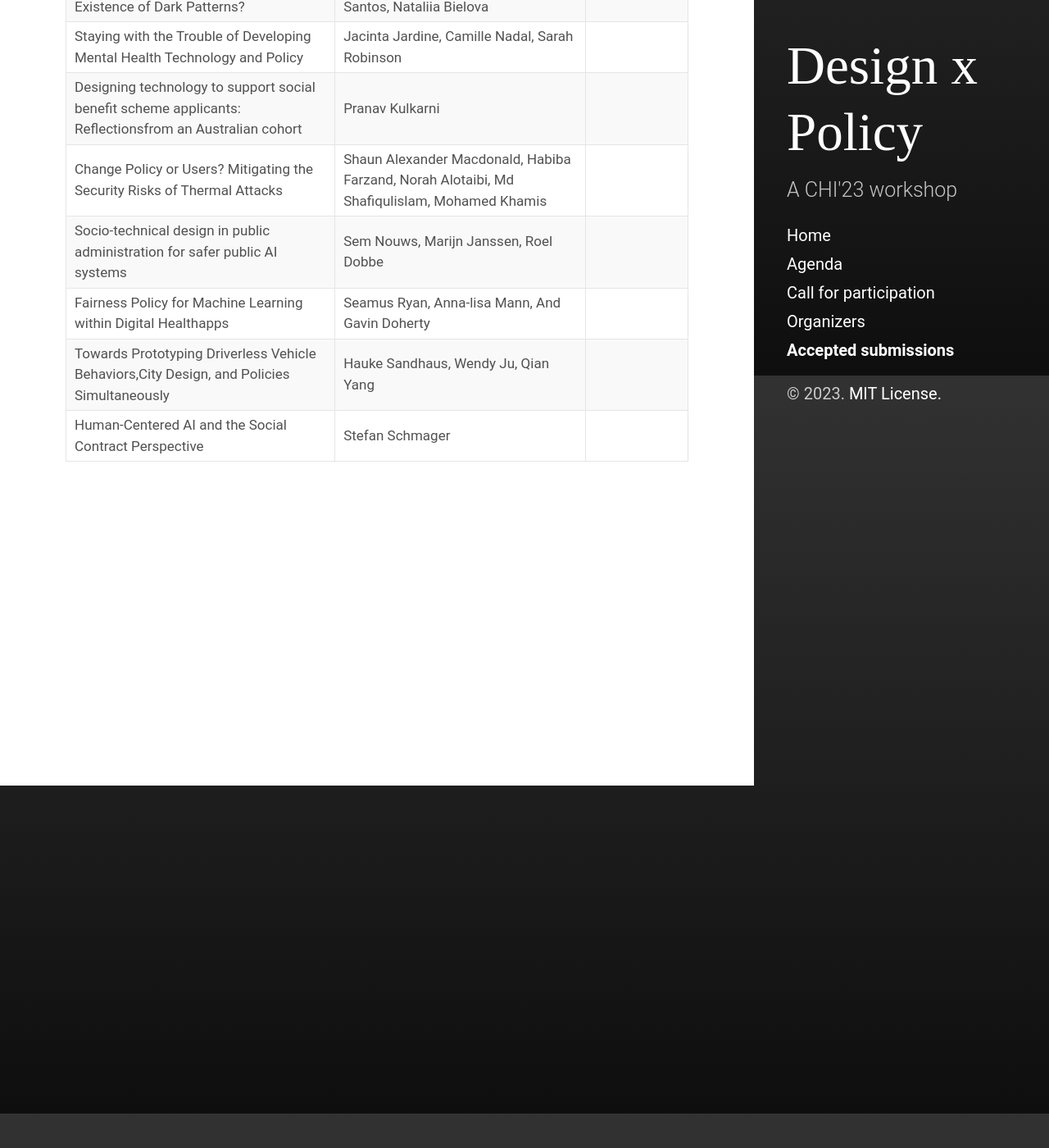
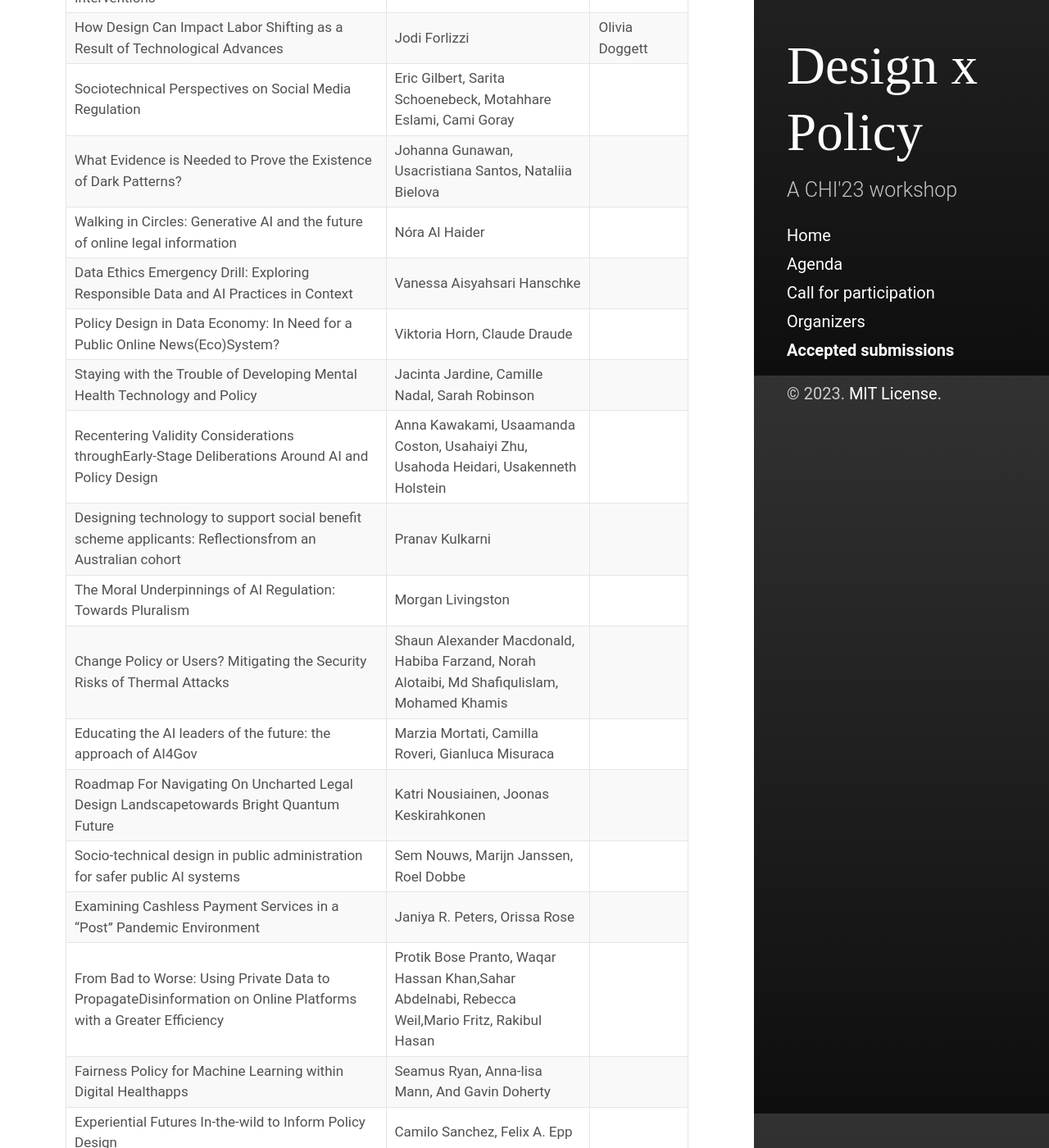
Before and after one commit to yang-qian/designpolicyCHI23, a Jekyll site: the page built from accepted.md, in a window 1280 px wide and 1400 px high, scrolled down 442 px. Shown: the whole window at 82% size. Built offline with Jekyll 4.4.1, drawn with Linux system fonts in a browser that asks for light colours; some of the changed text lies outside the part shown.

Commit message:
Update accepted.md

```diff
--- a/accepted.md
+++ b/accepted.md
@@ -8,13 +8,26 @@ The list of accepted submissions is still being updated as camera-ready versions
 
 | Title                                                                         | Authors                                   | Link to submission |
 |-------------------------------------------------------------------------------|-------------------------------------------|--------------------|
-| How Design Can Impact Labor Shifting as a Result of Technological Advances | Jodi Forlizzi  |   |
+|Professional Ethics by Design: Co-creating Codes of Conduct for ComputationalPractice|Samuel Danzon-Chambaud||
+|Surveillance Technologies and Migrant Farmers in Ontario Greenhouses:Investigating Pathways for Equitable Policy and Technological Interventions|Olivia Doggett||
+| How Design Can Impact Labor Shifting as a Result of Technological Advances | Jodi Forlizzi | Olivia Doggett|
 | Sociotechnical Perspectives on Social Media Regulation     |     Eric Gilbert, Sarita Schoenebeck, Motahhare Eslami, Cami Goray  |                    |
-| What Evidence is Needed to Prove the Existence of Dark Patterns?  |  Johanna Gunawan, Usacristiana Santos, Nataliia Bielova  |                    |
+| What Evidence is Needed to Prove the Existence of Dark Patterns?  |  Johanna Gunawan, Usacristiana Santos, Nataliia Bielova  ||
+|Walking in Circles: Generative AI and the future of online legal information|Nóra Al Haider||
+| Data Ethics Emergency Drill: Exploring Responsible Data and AI Practices in Context | Vanessa Aisyahsari Hanschke | |
+|Policy Design in Data Economy: In Need for a Public Online News(Eco)System?|Viktoria Horn, Claude Draude ||
 | Staying with the Trouble of Developing Mental Health Technology and Policy | Jacinta Jardine, Camille Nadal, Sarah Robinson | |
+| Recentering Validity Considerations throughEarly-Stage Deliberations Around AI and Policy Design| Anna Kawakami, Usaamanda Coston, Usahaiyi Zhu, Usahoda Heidari, Usakenneth Holstein ||
 | Designing technology to support social benefit scheme applicants: Reflectionsfrom an Australian cohort| Pranav Kulkarni | |
+|The Moral Underpinnings of AI Regulation: Towards Pluralism | Morgan Livingston||
 | Change Policy or Users? Mitigating the Security Risks of Thermal Attacks | Shaun Alexander Macdonald, Habiba Farzand, Norah Alotaibi, Md Shafiqulislam, Mohamed Khamis | |
+|Educating the AI leaders of the future: the approach of AI4Gov|Marzia Mortati, Camilla Roveri, Gianluca Misuraca||
+|Roadmap For Navigating On Uncharted Legal Design Landscapetowards Bright Quantum Future|Katri Nousiainen, Joonas Keskirahkonen ||
 | Socio-technical design in public administration for safer public AI systems | Sem Nouws, Marijn Janssen, Roel Dobbe   | |
+|Examining Cashless Payment Services in a “Post” Pandemic Environment|Janiya R. Peters, Orissa Rose||
+|From Bad to Worse: Using Private Data to PropagateDisinformation on Online Platforms with a Greater Efficiency|Protik Bose Pranto, Waqar Hassan Khan,Sahar Abdelnabi, Rebecca Weil,Mario Fritz, Rakibul Hasan  ||
 | Fairness Policy for Machine Learning within Digital Healthapps | Seamus Ryan, Anna-lisa Mann, And Gavin Doherty| |
+|Experiential Futures In-the-wild to Inform Policy Design | Camilo Sanchez, Felix A. Epp||
 |Towards Prototyping Driverless Vehicle Behaviors,City Design, and Policies Simultaneously|Hauke Sandhaus, Wendy Ju, Qian Yang||
 |Human-Centered AI and the Social Contract Perspective|Stefan Schmager||
+|Epistemic Injustice in Technology and Policy Design:Lessons from New York City’s Heat Complaints System| Mohsin Yousufi, Usacharlotte Alexander, Usanassim Parvin ||
```
